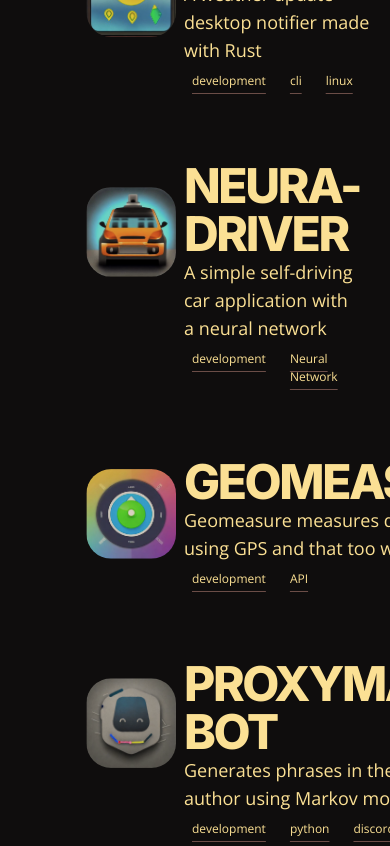
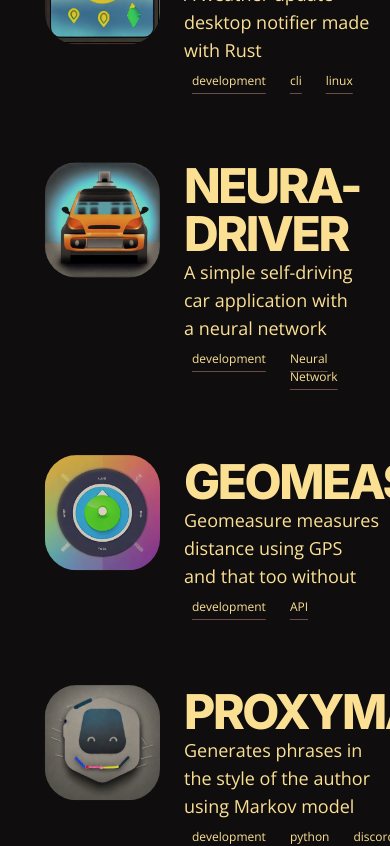
Before and after one commit to lloydlobo/lloydlobo.com, a Next.js app: page / in a window 390 px wide. Shown: the part 2460-3306 px from the top of the page. Built offline with nearby package versions, Linux system fonts and the light colour scheme.

Commit message:
style: refine work cards responsive sizes

```diff
--- a/pages/index.tsx
+++ b/pages/index.tsx
@@ -56,7 +56,7 @@ const WorkProjects = () => {
     {
       username: "lloydlobo",
       tags: ["development", "python", "discord"],
-      repo: "proxymate-bot",
+      repo: "proxymate",
       description:
         "Generates phrases in the style of the author using Markov model",
       img: "/proxymate-bot.jpg",
@@ -90,7 +90,7 @@ const WorkProjects = () => {
   let isCardLike = false;
   return (
     <>
-      <section className="mx-auto my-12 grid w-full grid-cols-1 bg-on-primary dark:text-secondary sm:gap-12 lg:grid-cols-2">
+      <section className="mx-auto my-12 grid w-fit grid-cols-1 bg-on-primary dark:text-secondary sm:gap-12 lg:grid-cols-2">
         {repos.map(({ username, repo, tags, description, img }, index) => (
           <a
             href="/"
@@ -102,10 +102,10 @@ const WorkProjects = () => {
                 ? "bg-white shadow-md  hover:shadow-xl dark:bg-black/20 dark:shadow-lg dark:sm:border "
                 : ""
             }
-            flex p-4 py-6 transition duration-500 sm:rounded-xl sm:p-6 dark:hover:sm:shadow-accent/20
+            flex py-6 transition duration-500 sm:rounded-xl sm:p-6 dark:hover:sm:shadow-accent/20
          `}
           >
-            <div className="mr-2 flex-initial flex-shrink-0 origin-right scale-[.70] justify-center grayscale-[03%] sm:mr-3">
+            <div className="mr-2 flex-initial flex-shrink-0 origin-right scale-[.90] justify-center grayscale-[03%] sm:mr-3">
               <img
                 // src="https://images.pexels.com/photos/546819/pexels-photo-546819.jpeg?auto=compress&cs=tinysrgb&w=1260&h=750&dpr=1"
                 src={img}
@@ -115,14 +115,14 @@ const WorkProjects = () => {
                 className="aspect-square rounded-[2.2rem] object-cover brightness-[80%] saturate-150 sepia-[30%]"
               />
             </div>
-            <div className="my-3 mr-2 flex-col justify-center sm:mt-[-1px] xl:flex">
+            <div className="my-3 ml-4 flex-col justify-center sm:mt-[-1px] xl:flex">
               <h3
                 className={`text-5xl font-extrabold uppercase tracking-tighter text-primary ${inter.className}`}
               >
                 {repo}
               </h3>
               {/* <h2 className="mb-6 text-7xl font-bold">{repo}</h2> */}
-              <h3 className="text-lg font-thin">{description}</h3>
+              <h3 className="max-w-[50vw] text-lg font-thin">{description}</h3>
               <div className="mt-2 flex gap-2 text-[12px]">
                 {tags.map((tag, index) => (
                   <div className="rounded-full bg-on-primary/0 px-2 underline decoration-accent/40 underline-offset-8 ">
```
